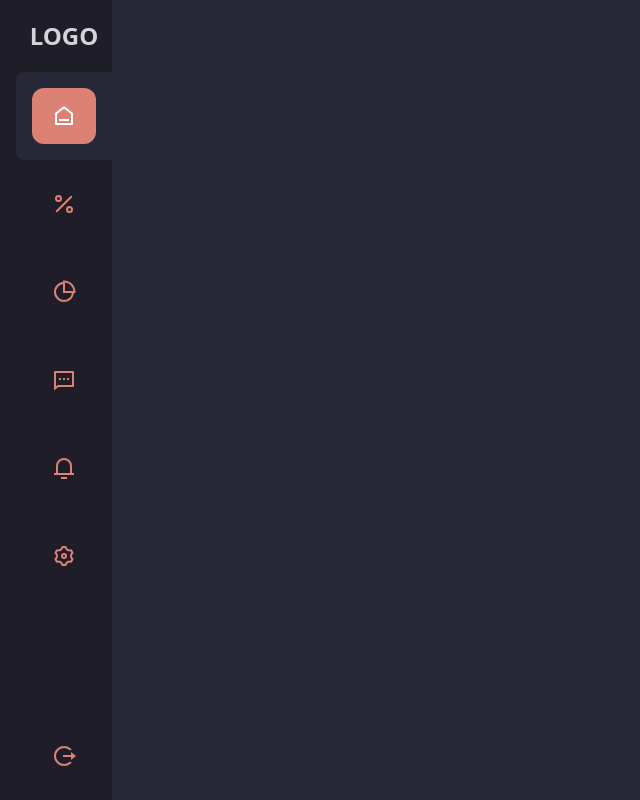
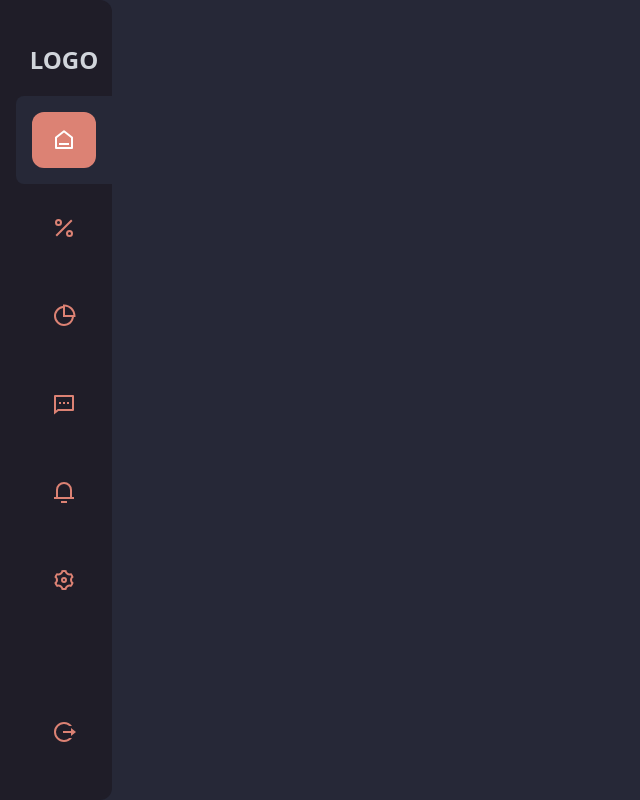
Before and after one commit to Tr0nskimack/react-rest-tawlind, a React (Vite) app: page / in a window 1280 px wide. Shown: the whole page, without its empty margins (0-640 px from the left). Built offline with nearby package versions, Linux system fonts and the light colour scheme.

Commit message:
listo el sidebar

```diff
--- a/src/components/Shared/Sidebar.jsx
+++ b/src/components/Shared/Sidebar.jsx
@@ -3,7 +3,7 @@
 
 const Sidebar = () => {
   return (
-    <div className='bg-[#1f1d28] fixed left-0 top-0 w-28 h-full flex flex-col  justify-between'>
+    <div className='bg-[#1f1d28] fixed left-0 top-0 w-28 h-full flex flex-col  justify-between py-6 rounded-tr-xl rounded-br-xl'>
       <div>
         <ul className='pl-4'>
             <li>
@@ -49,7 +49,6 @@
                 <RiLogoutCircleRLine  className='text-2xl' />
                 </a>
             </li>
-
         </ul>
       </div>
     </div> /* close div principal */
```
